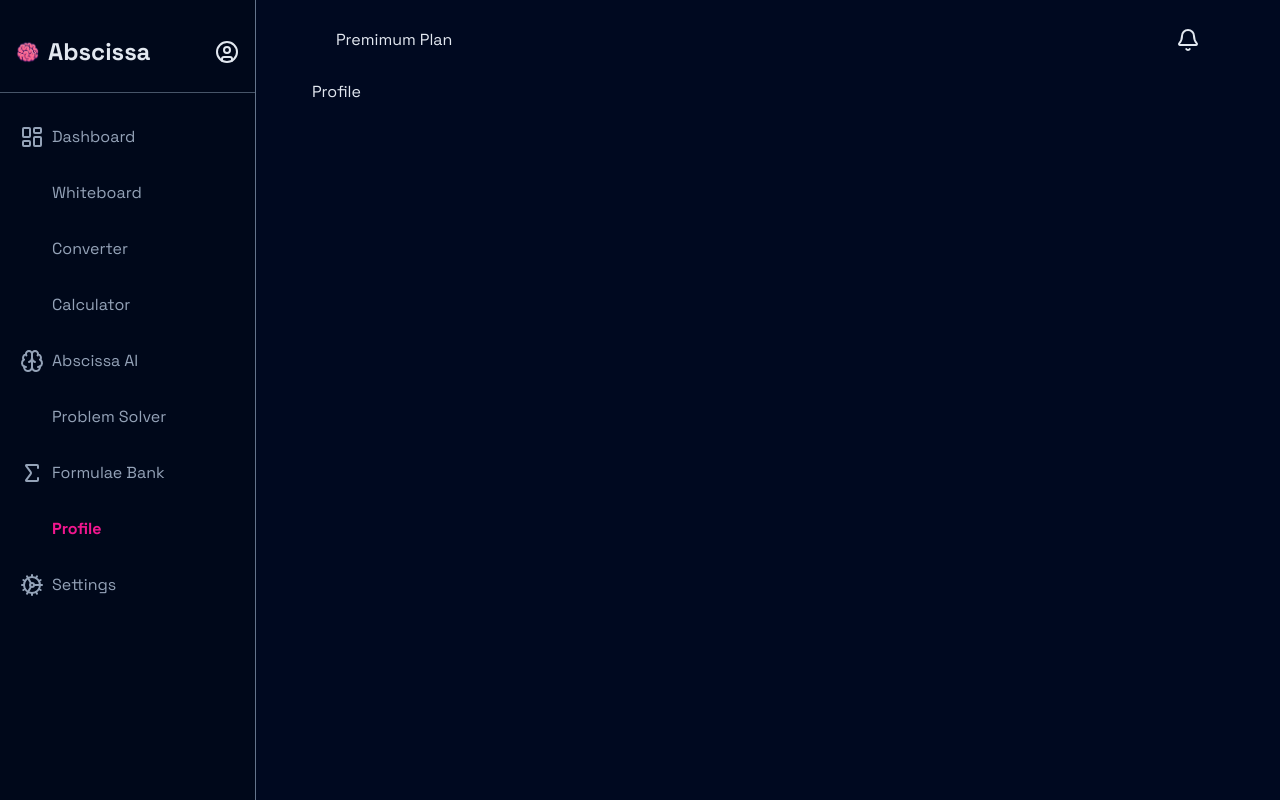
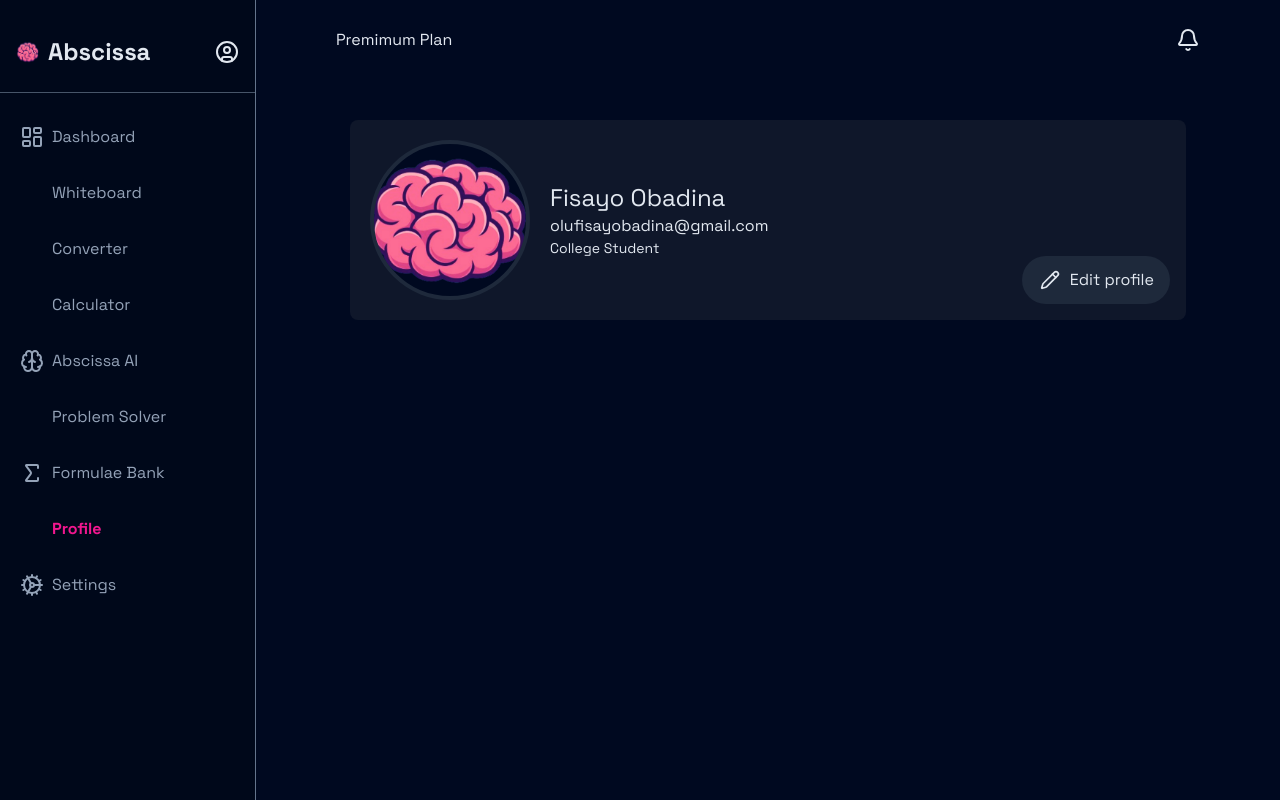
Before and after one commit to fisayo-dev/abscissa, a React (Vite) app in the folder frontend/: page /profile in a window 1280 px wide. Built offline with nearby package versions, Linux system fonts and the light colour scheme; some icons are missing.

Commit message:
jsx & style: create profile page card 1

```diff
--- a/frontend/src/index.css
+++ b/frontend/src/index.css
@@ -100,6 +100,10 @@ body {
   background-color: var(--pink-color);
 }
 
+.bg-blue, .hover-bg-blue:hover {
+  background-color: var(--blue-color);
+}
+
 .dark-bg-pink,
 .hover-dark-bg-pink:hover {
   background-color: var(--dark-pink-color);
--- a/frontend/src/pages/Private/Profile.jsx
+++ b/frontend/src/pages/Private/Profile.jsx
@@ -1,7 +1,58 @@
+import { Pencil, Users} from "lucide-react";
+import { useState } from "react";
+
 const Profile = () => {
+  const [userAlive, setUserAlive] = useState(true);
   return (
-    <div>Profile</div>
-  )
-}
+    <div className="mx-auto 2xl:w-2/3 w-11/12">
+      <div className="mt-10">
+        <div className="relative bg-slate-900 rounded-lg p-5">
+          {/* Edit or view profile */}
+          <div className="absolute bottom-4 right-4">
+            <div className="hidden md:flex items-center cursor-pointer bg-slate-800 justify-center hover:bg-slate-700 mx-auto px-4 py-3 rounded-full gap-2">
+              {!userAlive && (
+                <>
+                  <Users className="h-5 w-6" />
+                  <p className="hidden md:block">Add Friend</p>
+                </>
+              )}
+              {userAlive && (
+                <>
+                  <Pencil className="h-5 w-6" />
+                  <p className="hidden md:block">Edit profile</p>
+                </>
+              )}
+            </div>
+          </div>
+          <div className="md:flex grid justify-center md:justify-normal items-center gap-5 ">
+            <div
+              className="h-32 w-32 md:h-40 md:w-40 bg-blue border-4 border-slate-800 rounded-full mx-auto md:m-0 bg-cover bg-center"
+              style={{ backgroundImage: `url("/brain_svg.png") ` }}
+            />
+            <div className="md:gap-1 text-center md:text-left">
+              <h2 className="text-2xl">Fisayo Obadina</h2>
+              <p>olufisayobadina@gmail.com</p>
+              <p className="text-sm">College Student</p>
+            </div>
+            <div className="flex md:hidden items-center cursor-pointer bg-slate-800 justify-center hover:bg-slate-700 mx-auto px-4 py-3 rounded-full gap-2">
+              {!userAlive && (
+                <>
+                  <Users className="h-5 w-6" />
+                  <p>Add Friend</p>
+                </>
+              )}
+              {userAlive && (
+                <>
+                  <Pencil className="h-5 w-6" />
+                  <p>Edit profile</p>
+                </>
+              )}
+            </div>
+          </div>
+        </div>
+      </div>
+    </div>
+  );
+};
 
-export default Profile
+export default Profile;
```
